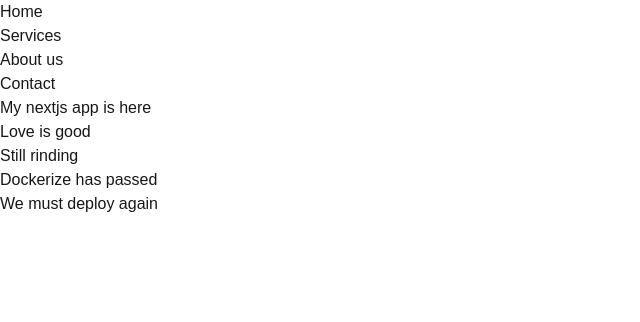
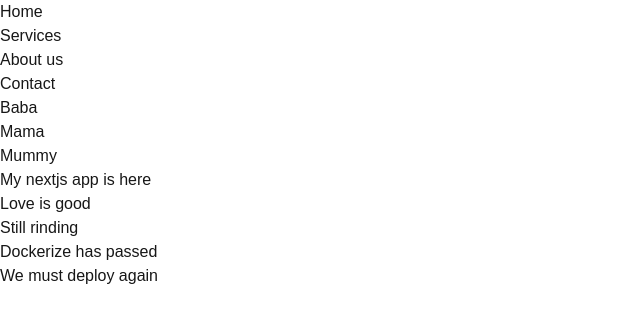
Before and after one commit to kelomo2502/GitHub-actions-deployment, a Next.js app: page / in a window 1280 px wide. Shown: the top 322 px of the page, without its empty margins (0-640 px from the left). Built offline with nearby package versions, Linux system fonts and the light colour scheme.

Commit message:
Add more test info

```diff
--- a/app/layout.tsx
+++ b/app/layout.tsx
@@ -28,10 +28,17 @@
 
         className={`${geistSans.variable} ${geistMono.variable} antialiased`}
       >
-        <nav><ul>Home</ul>
-        <ul>Services</ul>
-        <ul>About us</ul>
-        <ul>Contact</ul></nav>
+        <nav>
+          <ul>
+          <li>Home</li>
+        <li>Services</li>
+        <li>About us</li>
+        <li>Contact</li>
+        <li>Baba</li>
+        <li>Mama</li>
+        <li>Mummy</li>
+          </ul>
+        </nav>
         {children}
       </body>
     </html>
```
